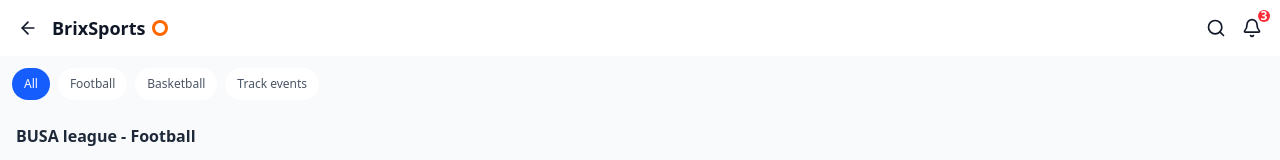
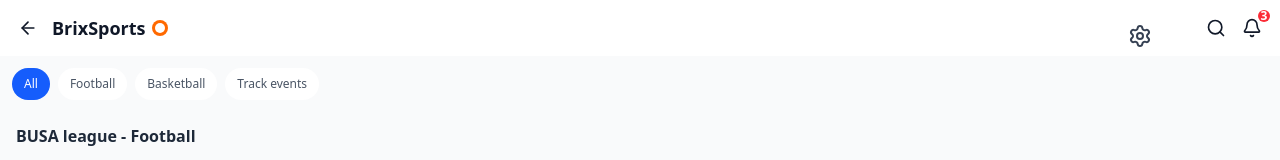
Before and after one commit to Mariamyussuf/Brixsport, a Next.js app: page / in a window 1280 px wide. Shown: the top 160 px of the page. Built offline with nearby package versions, Linux system fonts and the light colour scheme.

Commit message:
modified:   src/components/shared/SettingsLauncher.tsx

```diff
--- a/src/components/shared/SettingsLauncher.tsx
+++ b/src/components/shared/SettingsLauncher.tsx
@@ -20,11 +20,11 @@ export default function SettingsLauncher() {
   return (
     <>
       {/* Fixed launcher button - positioned between search and notifications */}
-      <div className={`fixed ${hasPageHeaderControls ? 'top-16' : 'top-4'} right-32 z-40 pointer-events-none`}>
+      <div className={`fixed ${hasPageHeaderControls ? 'top-16' : 'top-4'} right-30 z-40 pointer-events-none`}>
         <button
           aria-label="Open settings"
           onClick={() => setOpen(true)}
-          className="pointer-events-auto w-10 h-10 rounded-full flex items-center justify-center text-white hover:bg-white/10 transition-colors"
+          className="pointer-events-auto w-10 h-10 rounded-full flex items-center justify-center text-gray-700 hover:bg-black/5 dark:text-white dark:hover:bg-white/10 transition-colors border border-black/10 dark:border-white/10"
         >
           <Settings className="w-6 h-6" />
         </button>
```
